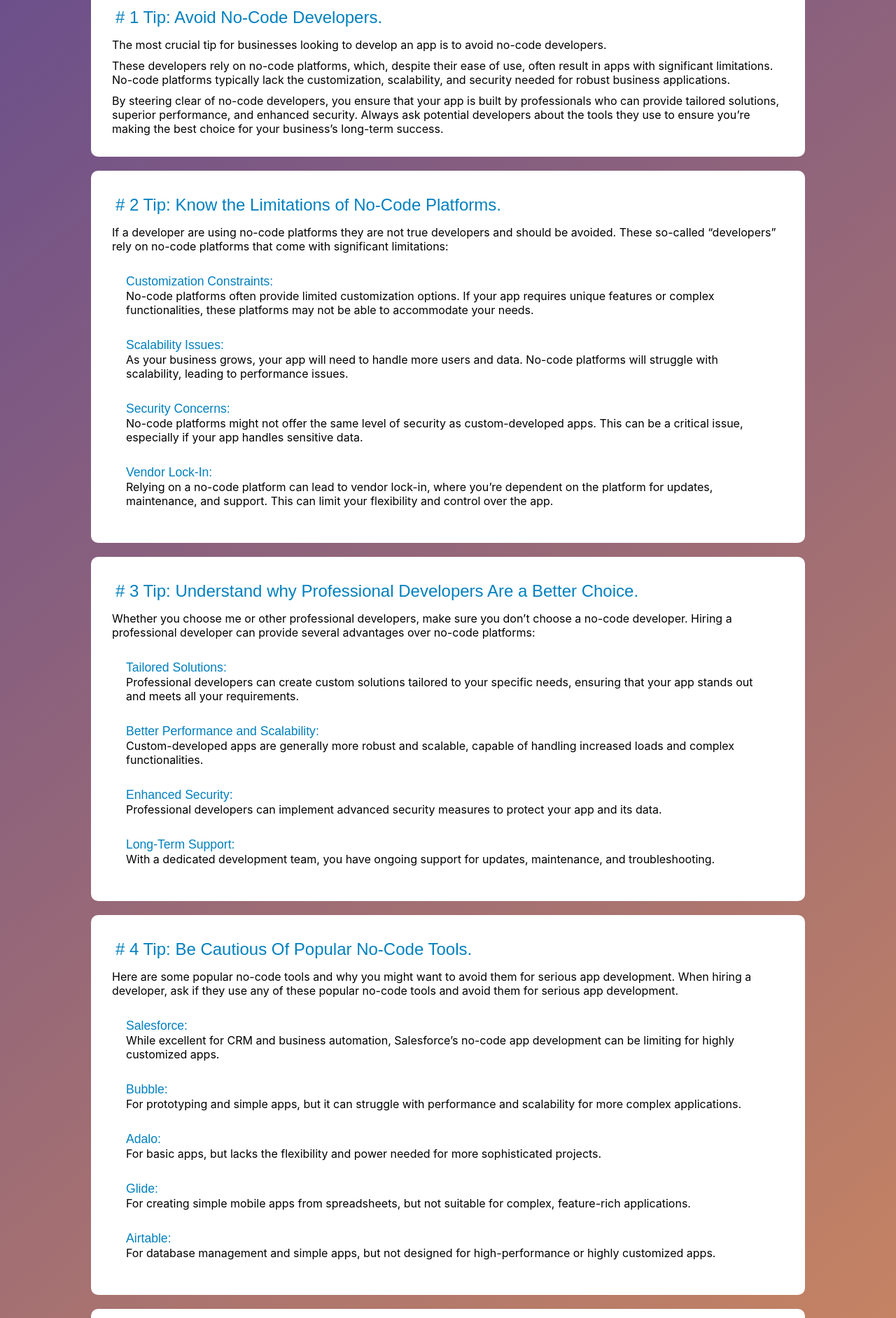
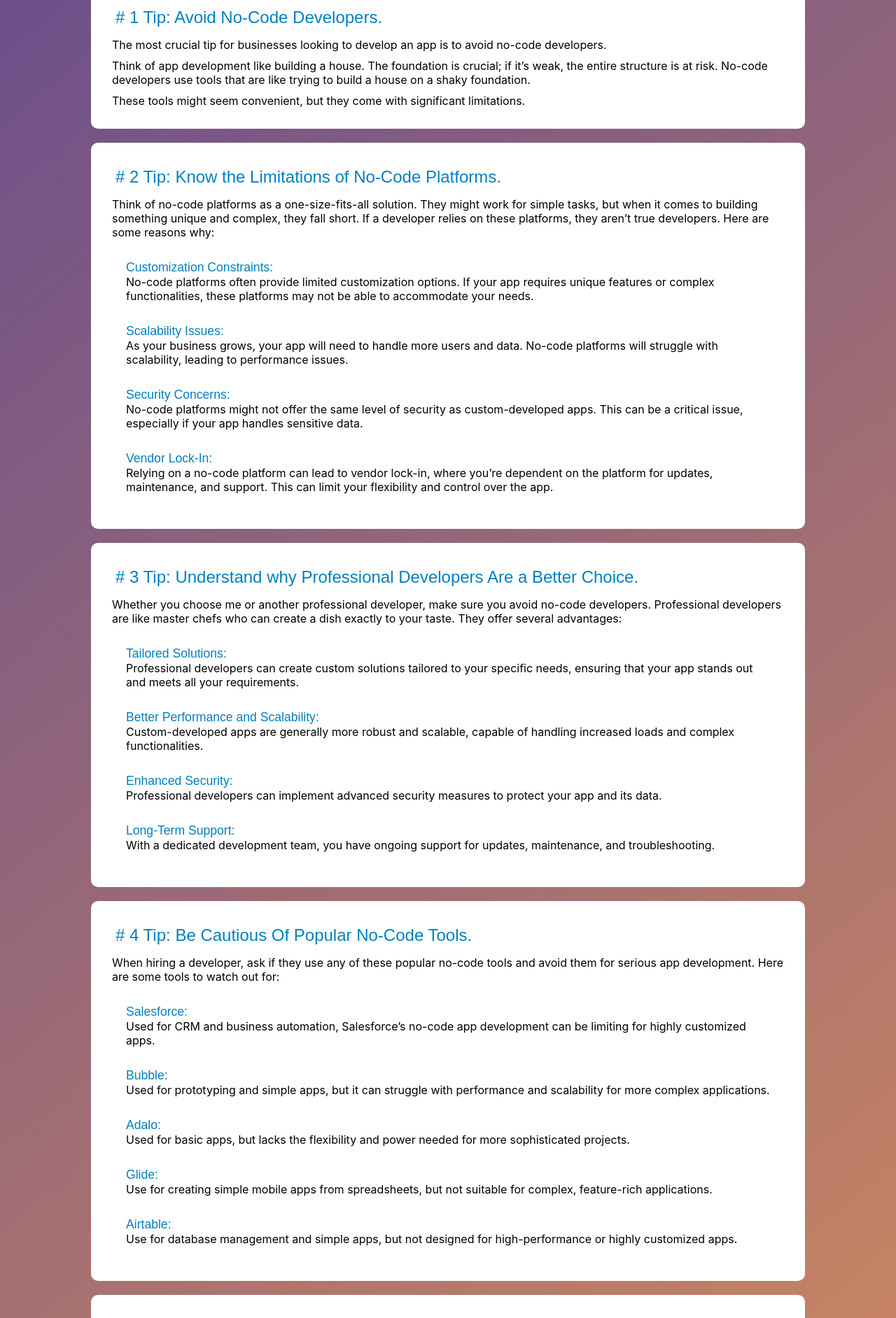
Before and after one commit to louieLouie117/lcDataSolution, a React (Create React App) app in the folder client/: page / in a window 1280 px wide. Shown: the part 2340-4224 px from the top of the page at 70% size. Built offline with nearby package versions, Linux system fonts and the light colour scheme.

Commit message:
StoryArticle

```diff
--- a/client/src/components/LandingPage/Services.jsx
+++ b/client/src/components/LandingPage/Services.jsx
@@ -275,22 +275,20 @@ const premiumServiceHandler = () => {
                         <li>
                             <h2># 1 Tip: Avoid No-Code Developers.</h2>
 
+                            <p>The most crucial tip for businesses looking to develop an app is to avoid no-code developers.</p>
 
-                            {/* <p>In today’s digital age, having a custom app can significantly enhance your business operations, customer engagement, and overall efficiency. However, the path to developing a successful app is fraught with decisions, one of which is whether to use a no-code development platform or hire a professional developer. Here are some tips for businesses looking to develop an app and why you might want to avoid no-code developers.</p> */}
-                            <p>The most crucial tip for businesses looking to develop an app is to avoid no-code developers.</p>
-                            <p> These developers rely on no-code platforms, which, despite their ease of use, often result in apps with significant limitations. No-code platforms typically lack the customization, scalability, and security needed for robust business applications.</p>
-                            <p>
-                             By steering clear of no-code developers, you ensure that your app is built by professionals who can provide tailored solutions, superior performance, and enhanced security. Always ask potential developers about the tools they use to ensure you’re making the best choice for your business’s long-term success.
-                            </p>
+                            <p>Think of app development like building a house. The foundation is crucial; if it’s weak, the entire structure is at risk. No-code developers use tools that are like trying to build a house on a shaky foundation. </p>
 
-
+                            <p> These tools might seem convenient, but they come with significant limitations.</p>
+{/*
+                            <p>By avoiding no-code developers, you ensure that your app is built on a solid foundation by professionals who can provide tailored solutions, superior performance, and enhanced security. Always ask potential developers about the tools they use to make sure you’re making the best choice for your business’s future.</p> */}
 
                         </li>
                         <li>
                             <h2># 2 Tip: Know the Limitations of No-Code Platforms.</h2>
 
 
-                            <p>If a developer are using no-code platforms they are not true developers and should be avoided. These so-called “developers” rely on no-code platforms that come with significant limitations:</p>
+                            <p>Think of no-code platforms as a one-size-fits-all solution. They might work for simple tasks, but when it comes to building something unique and complex, they fall short. If a developer relies on these platforms, they aren’t true developers. Here are some reasons why:</p>
                             <ul className="NestedArticles">
                                 <li>
                                     <h3>Customization Constraints:</h3>
@@ -322,7 +320,7 @@ const premiumServiceHandler = () => {
                         <li>
                             <h2># 3 Tip: Understand why Professional Developers Are a Better Choice.</h2>
 
-                            <p>Whether you choose me or other professional developers, make sure you don’t choose a no-code developer. Hiring a professional developer can provide several advantages over no-code platforms:</p>
+                            <p>Whether you choose me or another professional developer, make sure you avoid no-code developers. Professional developers are like master chefs who can create a dish exactly to your taste. They offer several advantages:</p>
                             <ul className="NestedArticles">
                                 <li>
                                     <h3>Tailored Solutions:</h3>
@@ -349,32 +347,32 @@ const premiumServiceHandler = () => {
                         <li>
                             <h2># 4 Tip: Be Cautious Of Popular No-Code Tools.</h2>
 
-                            <p>Here are some popular no-code tools and why you might want to avoid them for serious app development. When hiring a developer, ask if they use any of these popular no-code tools and avoid them for serious app development.</p>
+                            <p>When hiring a developer, ask if they use any of these popular no-code tools and avoid them for serious app development. Here are some tools to watch out for:</p>
 
                             <ul className="NestedArticles">
                                 <li>
                                 <h3>Salesforce:</h3>
-                                    <p>While excellent for CRM and business automation, Salesforce’s no-code app development can be limiting for highly customized apps.</p>
+                                    <p>Used for CRM and business automation, Salesforce’s no-code app development can be limiting for highly customized apps.</p>
                                 </li>
 
                                 <li>
                                     <h3>Bubble:</h3>
-                                    <p>For prototyping and simple apps, but it can struggle with performance and scalability for more complex applications.</p>
+                                    <p>Used for prototyping and simple apps, but it can struggle with performance and scalability for more complex applications.</p>
                                 </li>
 
                                 <li>
                                     <h3>Adalo:</h3>
-                                    <p>For basic apps, but lacks the flexibility and power needed for more sophisticated projects.</p>
+                                    <p>Used for basic apps, but lacks the flexibility and power needed for more sophisticated projects.</p>
                                 </li>
 
                                 <li>
                                     <h3>Glide:</h3>
-                                    <p>For creating simple mobile apps from spreadsheets, but not suitable for complex, feature-rich applications.</p>
+                                    <p>Use for creating simple mobile apps from spreadsheets, but not suitable for complex, feature-rich applications.</p>
                                 </li>
 
                                 <li>
                                     <h3>Airtable:</h3>
-                                    <p>For database management and simple apps, but not designed for high-performance or highly customized apps.</p>
+                                    <p>Use for database management and simple apps, but not designed for high-performance or highly customized apps.</p>
                                 </li>
 
                             </ul>
@@ -384,7 +382,7 @@ const premiumServiceHandler = () => {
 
                         <li>
                         <div className='ServiceCardInfo'>
-                        <h2>Lets chat about any questions you may have.</h2>
+                        <h2>Let’s Chat!</h2>
                             <img src="/img/HeroSoftwareImg.png" alt="" />
                             </div>
                             <p>If you have any questions or are ready to take the next step in developing a custom app for your business, don’t hesitate to schedule a consultation.</p>
```
